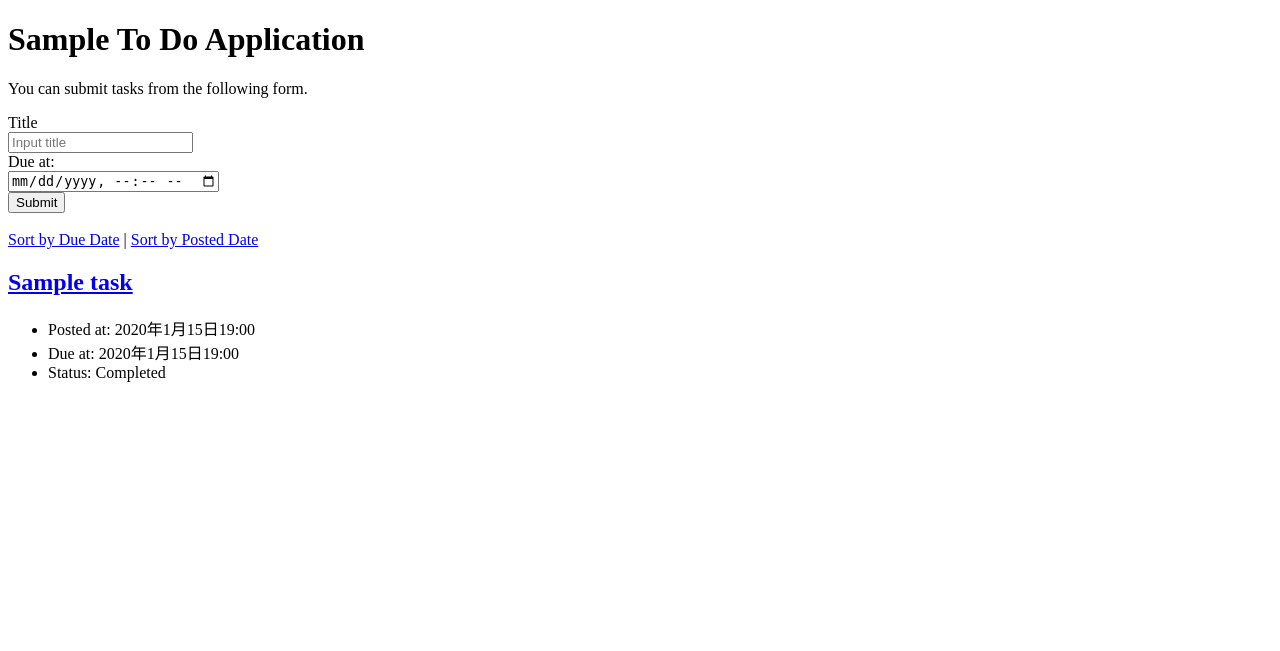
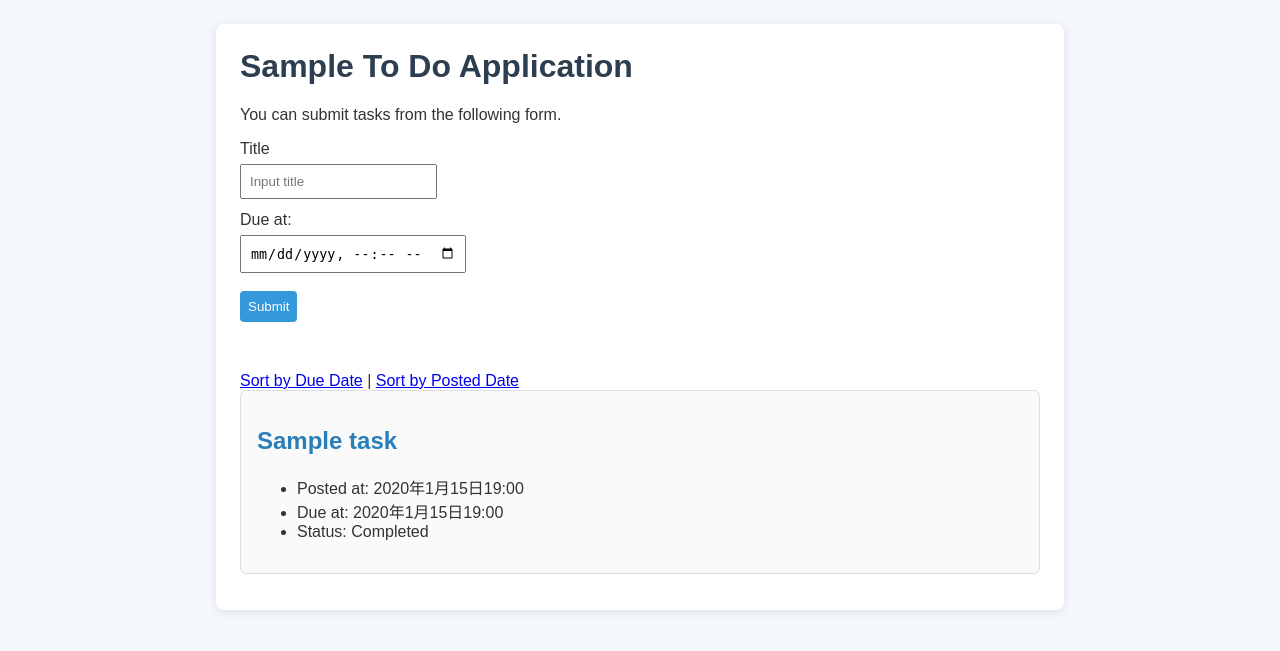
Before and after one commit to s1f10250082/django-test-exercise, a Django app: page / in a window 1280 px wide. Shown: the top 651 px of the page. Run offline with Django 5.2, Linux system fonts and the light colour scheme; tables that the repository leaves empty hold one stand-in row (values such as "Sample post").

Commit message:
cssを追加

```diff
--- /dev/null
+++ b/todo/static/todo/css/index.css
@@ -0,0 +1,52 @@
+body {
+    font-family: Arial, sans-serif;
+    background-color: #f4f7fb;
+    margin: 0;
+    padding: 24px;
+    color: #333;
+}
+
+.container {
+    max-width: 800px;
+    margin: 0 auto;
+    background: white;
+    padding: 24px;
+    border-radius: 8px;
+    box-shadow: 0 2px 8px rgba(0, 0, 0, 0.1);
+}
+
+h1 {
+    margin-top: 0;
+    color: #2c3e50;
+}
+
+form {
+    margin-bottom: 20px;
+}
+
+input, button {
+    padding: 8px;
+    margin-top: 6px;
+    margin-bottom: 12px;
+}
+
+button {
+    background-color: #3498db;
+    color: white;
+    border: none;
+    border-radius: 4px;
+    cursor: pointer;
+}
+
+.text {
+    border: 1px solid #ddd;
+    border-radius: 6px;
+    padding: 16px;
+    margin-bottom: 12px;
+    background-color: #fafafa;
+}
+
+.text a {
+    color: #2980b9;
+    text-decoration: none;
+}
--- a/todo/templates/todo/detail.html
+++ b/todo/templates/todo/detail.html
@@ -6,9 +6,11 @@
     <title>To Do Application</title>
     <meta charset="UTF-8">
     <meta name="author" content="INIAD">
+    <link rel="stylesheet" href="{% static 'todo/css/detail.css' %}">
   </head>
 
   <body>
+    <div class="container">
     <h1>{{ task.title }}</h1>
     <ul>
       <li>Posted at: {{ task.posted_at }}</li>
@@ -25,6 +27,7 @@
     <div>
       <a href="{% url 'index' %}">Top</a>
     </div>
+    </div>
   </body>
 
 </html>
--- a/todo/templates/todo/index.html
+++ b/todo/templates/todo/index.html
@@ -6,9 +6,11 @@
     <title>To Do Application</title>
     <meta charset="UTF-8">
     <meta name="author" content="INIAD">
+    <link rel="stylesheet" href="{% static 'todo/css/index.css' %}">
 </head>
 
 <body>
+    <div class="container">
     <h1>Sample To Do Application</h1>
     <p>You can submit tasks from the following form.</p>
     <form action="{% url 'index' %}" method="post">
@@ -48,6 +50,7 @@
         </ul>
     </div>
     {% endfor %}
+    </div>
 </body>
 
 </html>
```
Also changed, not shown: todo/static/todo/css/detail.css (added, +29 -0 lines).
